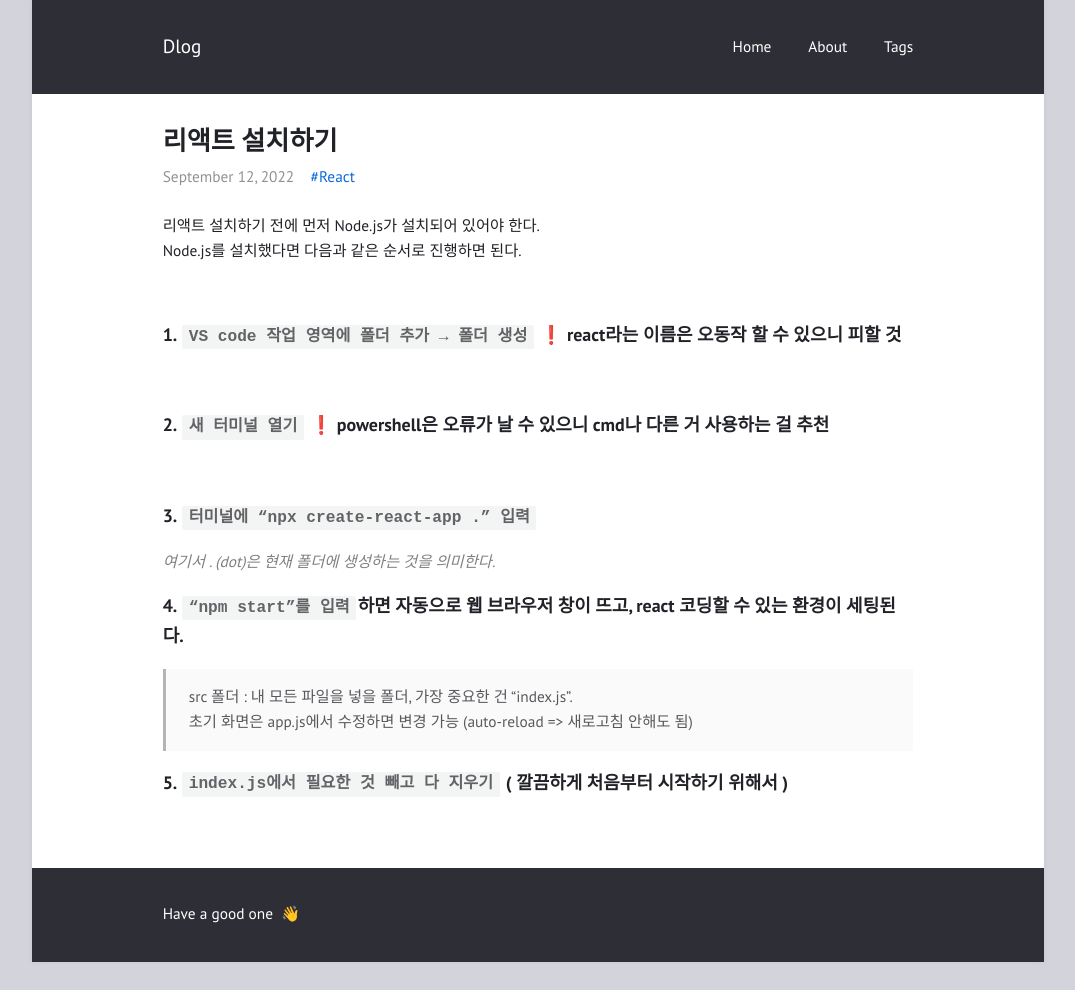
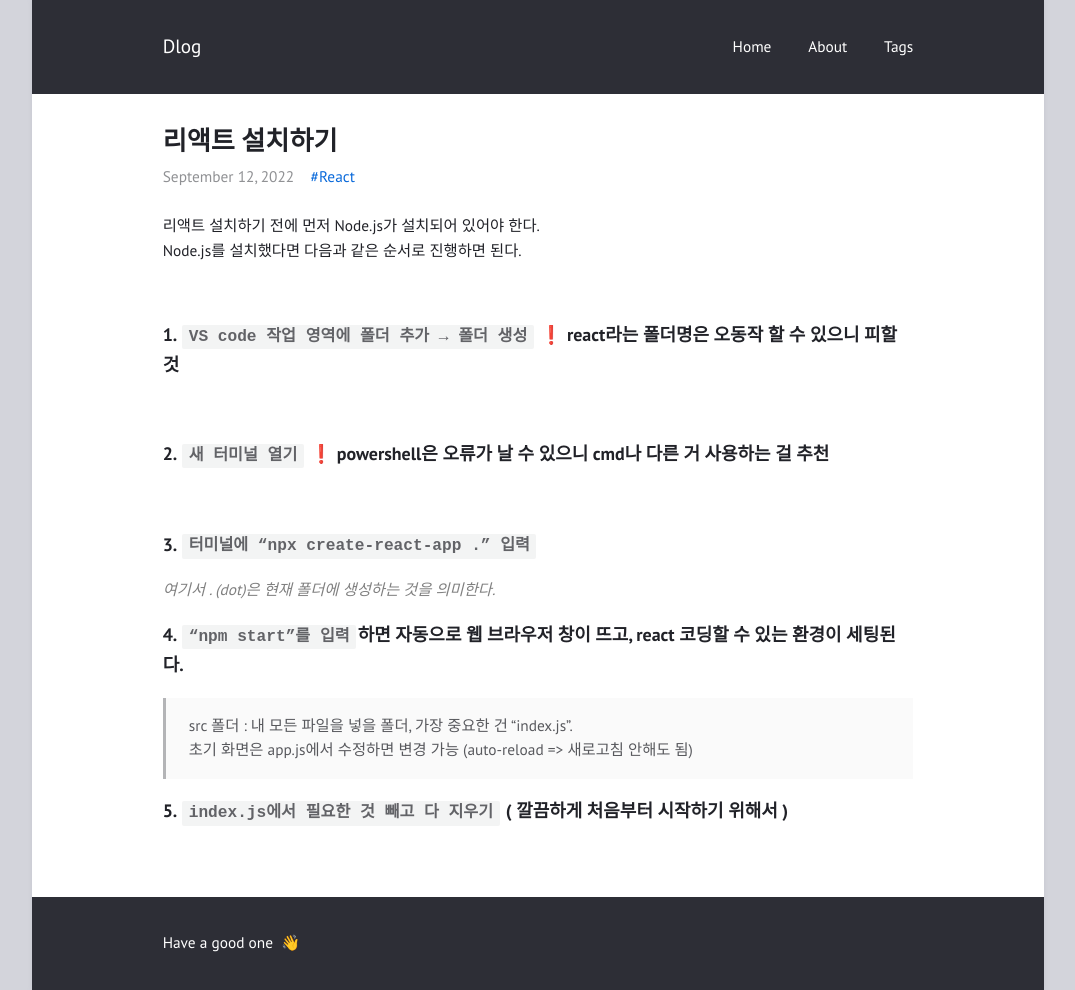
Before and after one commit to feb-dain/feb-dain.github.io, a Jekyll site: the page built from _posts/2022-09-12-how-to-install-react.md, in a window 1280 px wide. Shown: the whole page, without its empty margins (102-1177 px from the left). Built offline with Jekyll 4.4.1, drawn with Linux system fonts in a browser that asks for light colours; comment, search, counter and statistics services are not loaded; before the commit the page ends 962 px from its top, so only the background shows below that.

Commit message:
Update 2022-09-12-how-to-install-react.md

```diff
--- a/_posts/2022-09-12-how-to-install-react.md
+++ b/_posts/2022-09-12-how-to-install-react.md
@@ -9,7 +9,7 @@ tags: React
 Node.js를 설치했다면 다음과 같은 순서로 진행하면 된다. </p>
 <br>
 
-### 1. `VS code 작업 영역에 폴더 추가  →  폴더 생성` ❗ react라는 이름은 오동작 할 수 있으니 피할 것
+### 1. `VS code 작업 영역에 폴더 추가  →  폴더 생성` ❗ react라는 폴더명은 오동작 할 수 있으니 피할 것
 <br>
 
 ### 2. `새 터미널 열기` ❗ powershell은 오류가 날 수 있으니 cmd나 다른 거 사용하는 걸 추천
```
